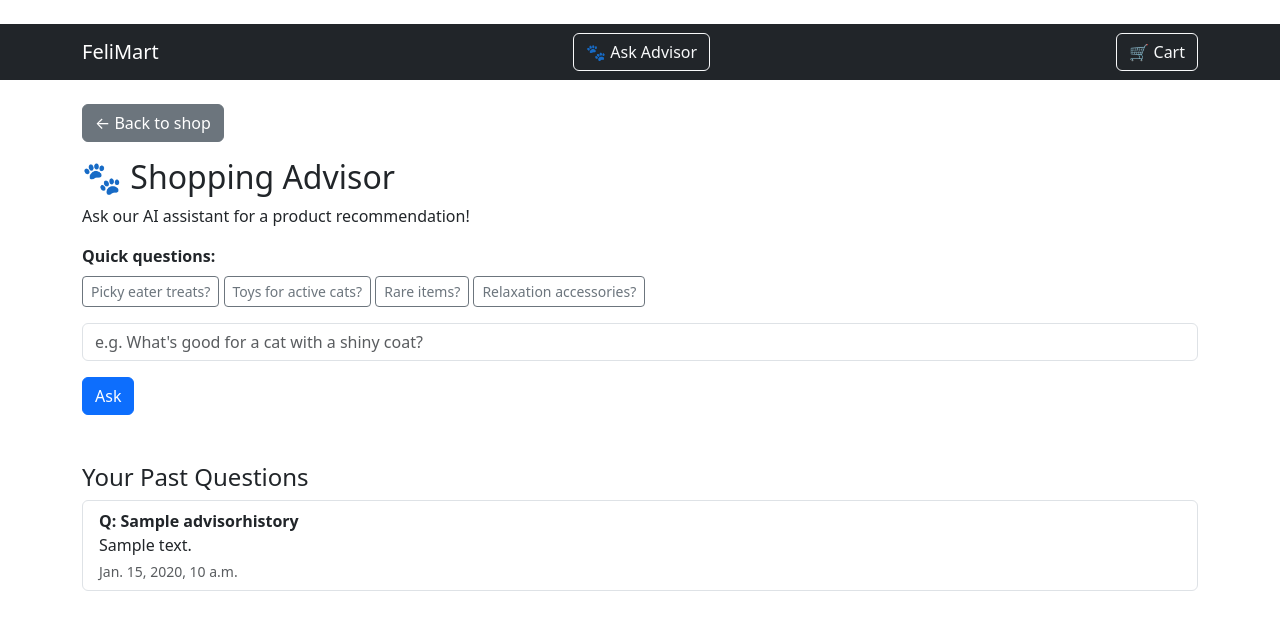
After one commit to AzuMaooo/FeliMart, a Django app: page /advisor/ in a window 1280 px wide. The commit adds this page. Shown: the top 630 px of the page. Run offline with Django 5.2, Linux system fonts and the light colour scheme; a user stored in the database is signed in; tables that the repository leaves empty hold one stand-in row (values such as "Sample post").

Commit message:
Add AI shopping advisor with Anthropic API, persistent query history, and FAQ quick-suggestions

```diff
--- a/felis_mart/settings.py
+++ b/felis_mart/settings.py
@@ -98,6 +98,9 @@ paypalrestsdk.configure({
     "client_secret": PAYPAL_SECRET,
 })
 
+#antropic
+ANTHROPIC_API_KEY = config('ANTHROPIC_API_KEY')
+
 # Password validation
 # https://docs.djangoproject.com/en/6.1/ref/settings/#auth-password-validators
 
--- a/store/models.py
+++ b/store/models.py
@@ -50,3 +50,11 @@ class OrderItem(models.Model):
 
     def __str__(self):
         return f"{self.quantity} x {self.product.name}"
+
+class AdvisorHistory(models.Model):
+    user = models.ForeignKey(User, on_delete=models.CASCADE)
+    question = models.TextField()
+    answer = models.TextField()
+    created_at = models.DateTimeField(auto_now_add=True)
+    def __str__(self):
+        return f"Shopping Advisor for {self.user.username}"
--- /dev/null
+++ b/store/templates/store/advisor.html
@@ -0,0 +1,46 @@
+{% extends 'store/base.html' %}
+{% block content %}
+<a href="{% url 'product_list' %}" class="btn btn-secondary mb-3">← Back to shop</a>
+
+<h2>🐾 Shopping Advisor</h2>
+<p>Ask our AI assistant for a product recommendation!</p>
+
+<div class="mb-3">
+    <strong>Quick questions:</strong><br>
+    <form method="POST" class="d-inline">
+        {% csrf_token %}
+        <button type="submit" name="question" value="What's a good treat for a picky eater?" class="btn btn-sm btn-outline-secondary mt-2">Picky eater treats?</button>
+        <button type="submit" name="question" value="What toys do you recommend for an active cat?" class="btn btn-sm btn-outline-secondary mt-2">Toys for active cats?</button>
+        <button type="submit" name="question" value="What's your most popular rare item?" class="btn btn-sm btn-outline-secondary mt-2">Rare items?</button>
+        <button type="submit" name="question" value="What accessories help a cat relax?" class="btn btn-sm btn-outline-secondary mt-2">Relaxation accessories?</button>
+    </form>
+</div>
+
+<form method="POST">
+    {% csrf_token %}
+    <div class="mb-3">
+        <input type="text" name="question" class="form-control" placeholder="e.g. What's good for a cat with a shiny coat?" required>
+    </div>
+    <button type="submit" class="btn btn-primary">Ask</button>
+</form>
+
+{% if response_text %}
+<div class="alert alert-info mt-4">
+    <strong>Recommendation:</strong>
+    <p class="mb-0">{{ response_text }}</p>
+</div>
+{% endif %}
+
+{% if history %}
+<h4 class="mt-5">Your Past Questions</h4>
+<div class="list-group">
+    {% for item in history %}
+    <div class="list-group-item">
+        <strong>Q: {{ item.question }}</strong>
+        <p class="mb-1">{{ item.answer }}</p>
+        <small class="text-muted">{{ item.created_at }}</small>
+    </div>
+    {% endfor %}
+</div>
+{% endif %}
+{% endblock %}
--- a/store/templates/store/base.html
+++ b/store/templates/store/base.html
@@ -8,6 +8,7 @@
     <nav class="navbar navbar-dark bg-dark mb-4">
         <div class="container">
             <span class="navbar-brand">FeliMart</span>
+            <a href="{% url 'shopping_advisor' %}" class="btn btn-outline-light me-2">🐾 Ask Advisor</a>
             <a href="{% url 'view_cart' %}" class="btn btn-outline-light">🛒 Cart</a>
         </div>
     </nav>
--- a/store/urls.py
+++ b/store/urls.py
@@ -13,4 +13,5 @@ urlpatterns = [
     path('paypal/pay/<int:order_id>/', views.paypal_payment, name='paypal_payment'),
     path('paypal/success/<int:order_id>/', views.paypal_success, name='paypal_success'),
     path('paypal/cancel/<int:order_id>/', views.paypal_cancel, name='paypal_cancel'),
+    path('advisor/', views.shopping_advisor, name='shopping_advisor'),
 ]
--- a/store/views.py
+++ b/store/views.py
@@ -1,8 +1,10 @@
 from django.shortcuts import render, get_object_or_404, redirect
-from .models import Product, Order, OrderItem
+from .models import Product, Order, OrderItem, AdvisorHistory
 from django.contrib import messages
 from django.contrib.auth.decorators import login_required
 import paypalrestsdk
+import anthropic
+from django.conf import settings
 
 def product_list(request):
     products = Product.objects.all()
@@ -172,3 +174,49 @@ def paypal_cancel(request, order_id):
     order.save()
     messages.error(request, f'Payment cancelled for Order #{order.id}.')
     return redirect('view_cart')
+
+@login_required
+def shopping_advisor(request):
+    response_text = None
+
+    if request.method == 'POST':
+        user_question = request.POST.get('question')
+        products = Product.objects.all()
+
+        product_list_text = "\n".join([
+            f"- {p.name} ({p.category}, {p.rarity}): {p.description} Price: ${p.price}"
+            for p in products
+        ])
+
+        client = anthropic.Anthropic(api_key=settings.ANTHROPIC_API_KEY)
+
+        message = client.messages.create(
+            model="claude-haiku-4-5-20251001",
+            max_tokens=300,
+            messages=[
+                {
+                    "role": "user",
+                    "content": f"""You are a helpful shopping assistant for FeliMart, a cat products store.
+Only recommend products from this exact list, do not invent products that aren't listed:
+
+{product_list_text}
+
+Customer question: {user_question}
+
+Give a short, friendly recommendation in 1-2 sentences based only on the products above.
+Do not use em dashes (—) anywhere in your response, use commas or periods instead."""
+                }
+            ]
+        )
+
+        response_text = message.content[0].text
+
+        AdvisorHistory.objects.create(
+            user=request.user,
+            question=user_question,
+            answer=response_text
+        )
+
+    history = AdvisorHistory.objects.filter(user=request.user).order_by('-created_at')[:10]
+
+    return render(request, 'store/advisor.html', {'response_text': response_text, 'history': history})
```
Also changed, not shown: store/migrations/0003_advisorhistory.py (added).
